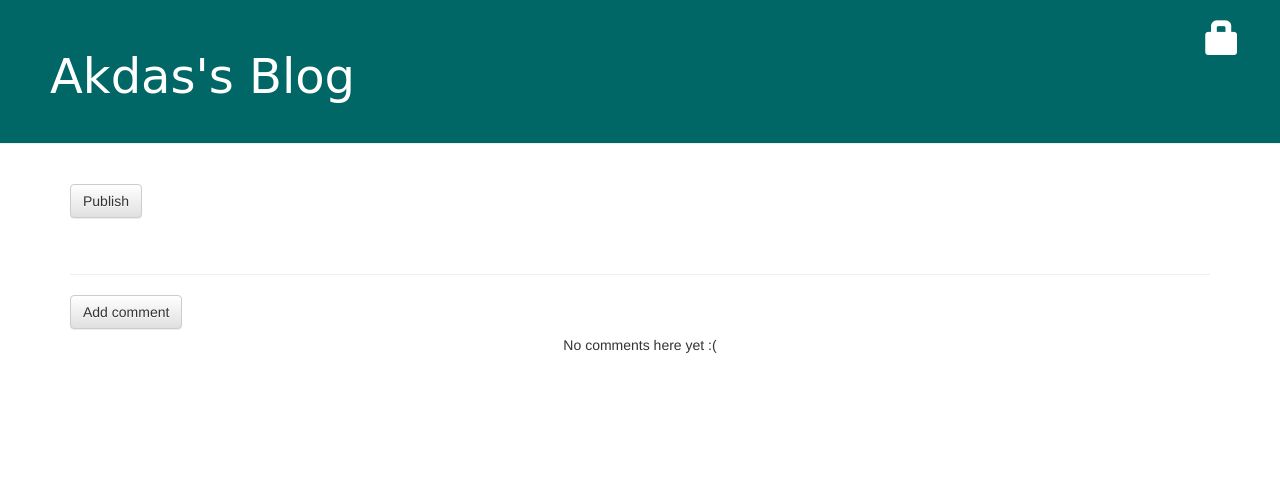
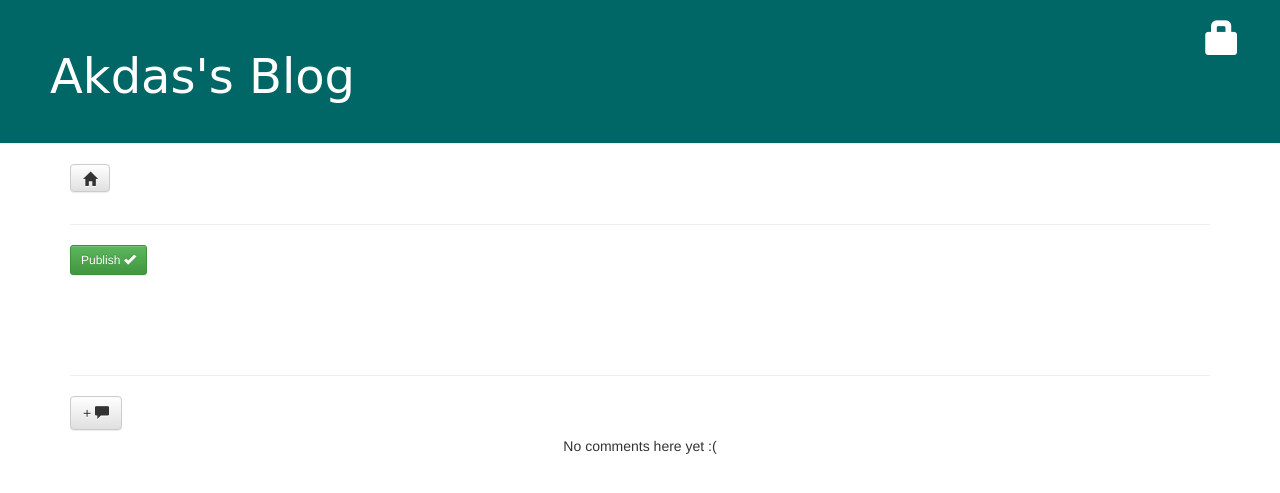
Before and after one commit to MdAkdas/my-first-blog, a Django app: template blog/templates/blog/post_detail.html in a window 1280 px wide. Shown: the top 493 px of the page. Run offline with Django 3.2, Linux system fonts and the light colour scheme; the template is opened without the code that fills it, so the values that code supplies are empty; some libraries are stand-ins or nearby versions; some web fonts are replaced.

Commit message:
modified post_details file

```diff
--- a/blog/templates/blog/post_detail.html
+++ b/blog/templates/blog/post_detail.html
@@ -1,25 +1,30 @@
 {% extends 'blog/base.html' %} <!--Extending base.html -->
 
 {% block content %}  <!--This part will be in a block, will use in base.html -->
+    <a class="btn btn-default  btn" href="/"> <span class="glyphicon glyphicon-home"></span></a>
+    <br><br><hr>
     <div class="post">
         {% if post.published_date %}
           <div class="date">
             {{ post.published_date }}
           </div>
         {% else %}
-          <a class="btn btn-default" href="{% url 'post_publish' pk=post.pk %}">Publish</a>
+          <a  class="btn btn-success btn-sm" href=" {% url 'post_publish' pk=post.pk %}">Publish  <span class="glyphicon glyphicon-ok"></span></a>
+          <br>
         {% endif %}
 
         <h2>{{ post.title }}</h2>
         <p>{{ post.text|linebreaksbr }}</p> <!--Line break for paragraph -->
         {% if user.is_authenticated %}      <!--If user is authenticate then delete and edit option -->
-        <a class="btn btn-default" href="{% url 'post_edit' pk=post.pk %}"><span class="glyphicon glyphicon-pencil"></span></a>
-        <a class="btn btn-default" href="{% url 'post_remove' pk=post.pk %}"><span class="glyphicon glyphicon-trash"></span></a>
+        <br>
+        <a class="btn btn-info btn"  style="margin-right: 20px" href="{% url 'post_edit' pk=post.pk %}"><span class="glyphicon glyphicon-pencil"></span></a>
+        <a class="btn btn-danger" href="{% url 'post_remove' pk=post.pk %}"><span class="glyphicon glyphicon-trash"></span></a>
         {% endif %}
     </div>
 
     <hr>
-    <a class="btn btn-default" href="{% url 'add_comment_to_post' pk=post.pk %}">Add comment</a>
+    <a class="btn btn-default btn" href="{% url 'add_comment_to_post' pk=post.pk %}">+
+     <span class="glyphicon glyphicon-comment"></span></a>
     <br><br>
 
 {% for comment in post.comments.all %}
@@ -28,8 +33,8 @@
         <div class="date">
             {{ comment.created_date }}
             {% if not comment.approved_comment %} <!--option for comment if not approved -->
-                <a class="btn btn-default" href="{% url 'comment_remove' pk=comment.pk %}"><span class="glyphicon glyphicon-remove"></span></a>
-                <a class="btn btn-default" href="{% url 'comment_approve' pk=comment.pk %}"><span class="glyphicon glyphicon-ok"></span></a>
+                <a class="btn btn-danger" style="margin-right: 10px" href="{% url 'comment_remove' pk=comment.pk %}"><span class="glyphicon glyphicon-remove"></span></a>
+                <a class="btn btn-success" style="margin-right: 10px" href="{% url 'comment_approve' pk=comment.pk %}"><span class="glyphicon glyphicon-ok"></span></a>
             {% endif %}
         </div>
         <strong>{{ comment.author }}</strong>
```
